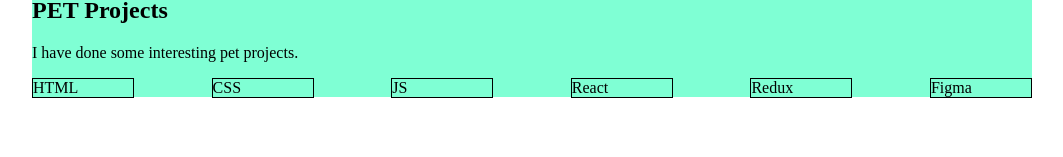
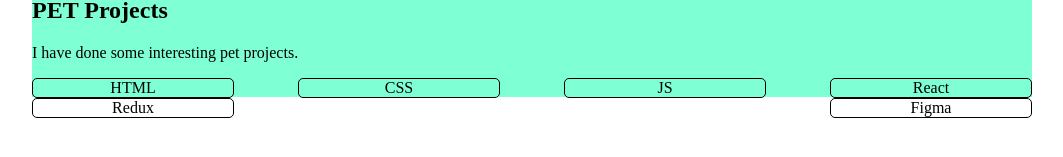
Before and after one commit to adambaker786/portfolio, a React (Create React App) app: page / in a window 1280 px wide. Shown: the part 463-620 px from the top of the page, without its empty margins (108-1171 px from the left). Built offline with nearby package versions, Linux system fonts and the light colour scheme.

Commit message:
did change background in containers

```diff
--- a/src/index.css
+++ b/src/index.css
@@ -57,6 +57,12 @@ html, body {
 }
 
 .container{
-  width: 100px;
+  width: 200px;
   border: 1px solid black;
+  border-radius: 5px;
+  text-align: center;
 }
+
+.container:hover{
+  background-color: red;
+}
```
